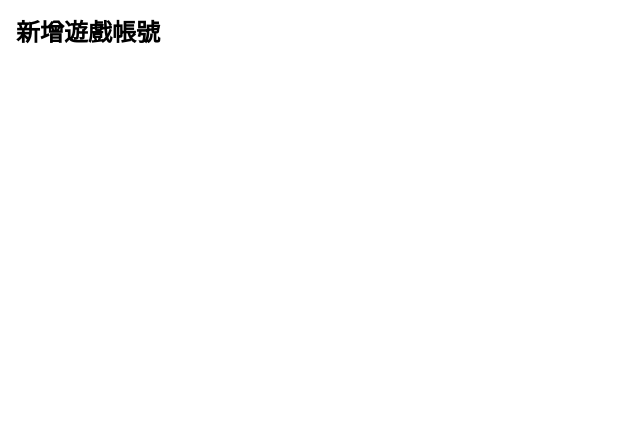
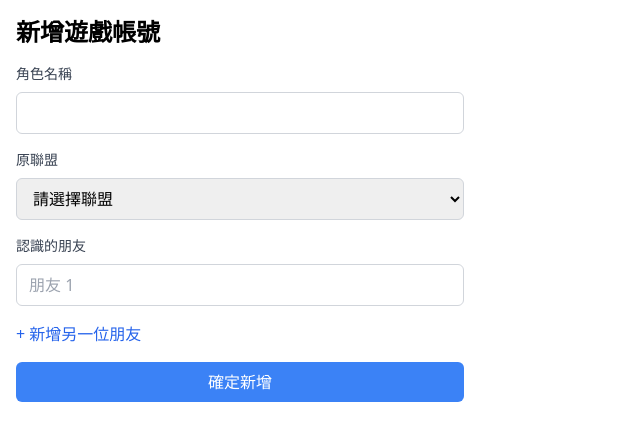
Before and after one commit to forgithub338/lineBotWeb, a Next.js app: page /create-account in a window 1280 px wide. Shown: the top 440 px of the page, without its empty margins (0-640 px from the left). Built offline with nearby package versions, Linux system fonts and the light colour scheme.

Commit message:
Add Google Sheets integration for game account creation

```diff
--- /dev/null
+++ b/app/api/submit-account/route.js
@@ -0,0 +1,56 @@
+import { google } from 'googleapis';
+import { NextResponse } from 'next/server';
+
+export async function POST(req) {
+    try {
+        const body = await req.json();
+        const { characterName, alliance, friends } = body;
+
+        // 驗證請求內容是否包含必要欄位
+        if (!characterName || !alliance) {
+            return new Response(JSON.stringify({ message: '缺少必要參數' }), {
+                status: 400,
+                headers: { 'Content-Type': 'application/json' },
+            });
+        }
+
+        // 設置 Google Sheets API
+        const auth = new google.auth.GoogleAuth({
+            credentials: {
+                client_email: process.env.GOOGLE_CLIENT_EMAIL,
+                private_key: process.env.GOOGLE_PRIVATE_KEY.replace(/\\n/g, '\n'), // 修正換行符
+            },
+            scopes: ['https://www.googleapis.com/auth/spreadsheets'],
+        });
+
+        const sheets = google.sheets({ version: 'v4', auth });
+
+        // 寫入主要資料到 Sheet1
+        await sheets.spreadsheets.values.append({
+            spreadsheetId: process.env.GOOGLE_SHEET_ID,
+            range: 'Sheet1!A:B',
+            valueInputOption: 'USER_ENTERED',
+            requestBody: {
+                values: [[characterName, alliance]]
+            }
+        });
+
+        // 寫入朋友資料到 Sheet2
+        if (friends && friends.length > 0) {
+            const friendsRow = [characterName, ...friends];
+            await sheets.spreadsheets.values.append({
+                spreadsheetId: process.env.GOOGLE_SHEET_ID,
+                range: 'Sheet2!A:Z',  // 使用較大的範圍以容納多個朋友
+                valueInputOption: 'USER_ENTERED',
+                requestBody: {
+                    values: [friendsRow]
+                }
+            });
+        }
+
+        return NextResponse.json({ success: true });
+    } catch (error) {
+        console.error('Error:', error);
+        return NextResponse.json({ error: 'Internal Server Error' }, { status: 500 });
+    }
+}
--- a/app/create-account/page.js
+++ b/app/create-account/page.js
@@ -1,8 +1,122 @@
+'use client'
+import { useState } from 'react';
+
 export default function CreateAccount() {
+    const [formData, setFormData] = useState({
+        characterName: '',
+        alliance: '',
+        friends: [''] // 初始化一個空的朋友陣列
+    });
+
+    const handleSubmit = async (e) => {
+        e.preventDefault();
+        try {
+            const response = await fetch('/api/submit-account', {
+                method: 'POST',
+                headers: {
+                    'Content-Type': 'application/json',
+                },
+                body: JSON.stringify({
+                    ...formData,
+                    friends: formData.friends.filter(friend => friend !== '') // 過濾掉空值
+                })
+            });
+
+            if (response.ok) {
+                alert('帳號新增成功！');
+                setFormData({ characterName: '', alliance: '', friends: [''] });
+            } else {
+                alert('發生錯誤，請稍後再試。');
+            }
+        } catch (error) {
+            console.error('Error:', error);
+            alert('發生錯誤，請稍後再試。');
+        }
+    };
+
+    const handleAddFriend = () => {
+        setFormData({
+            ...formData,
+            friends: [...formData.friends, '']
+        });
+    };
+
+    const handleFriendChange = (index, value) => {
+        const newFriends = [...formData.friends];
+        newFriends[index] = value;
+        setFormData({
+            ...formData,
+            friends: newFriends
+        });
+    };
+
     return (
         <div className="container mx-auto p-4">
             <h1 className="text-2xl font-bold mb-4">新增遊戲帳號</h1>
-            {/* 這裡之後可以加入表單 */}
+            <form onSubmit={handleSubmit} className="max-w-md">
+                <div className="mb-4">
+                    <label htmlFor="characterName" className="block text-sm font-medium text-gray-700 mb-2">
+                        角色名稱
+                    </label>
+                    <input
+                        type="text"
+                        id="characterName"
+                        value={formData.characterName}
+                        onChange={(e) => setFormData({...formData, characterName: e.target.value})}
+                        className="w-full px-3 py-2 border border-gray-300 rounded-md"
+                        required
+                    />
+                </div>
+
+                <div className="mb-4">
+                    <label htmlFor="alliance" className="block text-sm font-medium text-gray-700 mb-2">
+                        原聯盟
+                    </label>
+                    <select
+                        id="alliance"
+                        value={formData.alliance}
+                        onChange={(e) => setFormData({...formData, alliance: e.target.value})}
+                        className="w-full px-3 py-2 border border-gray-300 rounded-md"
+                        required
+                    >
+                        <option value="">請選擇聯盟</option>
+                        <option value="聯盟1">聯盟1</option>
+                        <option value="聯盟2">聯盟2</option>
+                        <option value="聯盟3">聯盟3</option>
+                    </select>
+                </div>
+
+                <div className="mb-4">
+                    <label className="block text-sm font-medium text-gray-700 mb-2">
+                        認識的朋友
+                    </label>
+                    {formData.friends.map((friend, index) => (
+                        <div key={index} className="mb-2">
+                            <input
+                                type="text"
+                                value={friend}
+                                onChange={(e) => handleFriendChange(index, e.target.value)}
+                                className="w-full px-3 py-2 border border-gray-300 rounded-md"
+                                placeholder={`朋友 ${index + 1}`}
+                            />
+                        </div>
+                    ))}
+                    <button
+                        type="button"
+                        onClick={handleAddFriend}
+                        className="mt-2 text-blue-600 hover:text-blue-800"
+                    >
+                        + 新增另一位朋友
+                    </button>
+                </div>
+
+                <button
+                    type="submit"
+                    className="w-full bg-blue-500 text-white py-2 px-4 rounded-md hover:bg-blue-600"
+                >
+                    確定新增
+                </button>
+            </form>
         </div>
     );
 }
--- a/app/page.js
+++ b/app/page.js
@@ -4,23 +4,22 @@ import Link from "next/link";
 export default function Home() {
     return (
         <>
-            <Welcome />
             <div className="flex flex-col gap-4 items-center mt-8">
                 <Link
                     href="/create-account"
-                    className="bg-blue-500 hover:bg-blue-700 text-white font-bold py-2 px-4 rounded w-48 text-center"
+                    className="bg-[#082567] hover:bg-[#0000ff]  text-white font-bold py-2 px-4 rounded-md w-48 text-center"
                 >
                     新增遊戲帳號
                 </Link>
                 <Link
                     href="/edit-account"
-                    className="bg-green-500 hover:bg-green-700 text-white font-bold py-2 px-4 rounded w-48 text-center"
+                    className="bg-[#082567] hover:bg-[#0000ff] text-white font-bold py-2 px-4 rounded-md w-48 text-center"
                 >
                     變更遊戲帳號資料
                 </Link>
                 <Link
                     href="/delete-account"
-                    className="bg-red-500 hover:bg-red-700 text-white font-bold py-2 px-4 rounded w-48 text-center"
+                    className="bg-[#082567] hover:bg-[#0000ff] text-white font-bold py-2 px-4 rounded-md w-48 text-center"
                 >
                     刪除遊戲帳號
                 </Link>
--- a/package.json
+++ b/package.json
@@ -14,6 +14,7 @@
     "@fortawesome/free-regular-svg-icons": "^6.7.2",
     "@fortawesome/free-solid-svg-icons": "^6.7.2",
     "@fortawesome/react-fontawesome": "^0.2.2",
+    "googleapis": "^146.0.0",
     "next": "15.1.6",
     "react": "^19.0.0",
     "react-dom": "^19.0.0",
```
Also changed, not shown: 1 other file (tests, documents, lock files or other folders).
